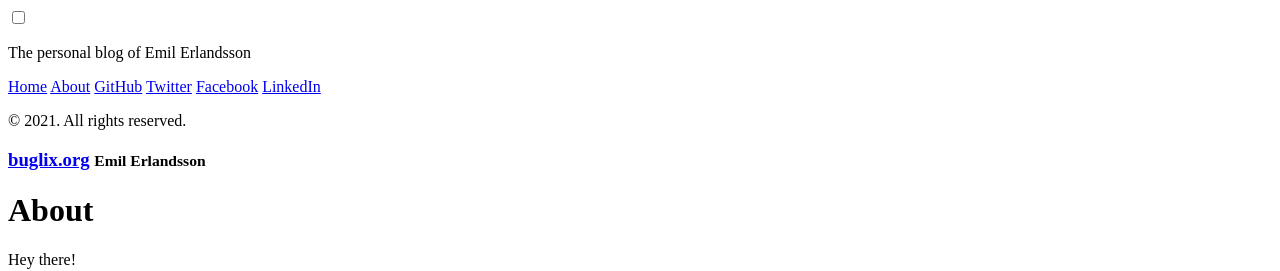
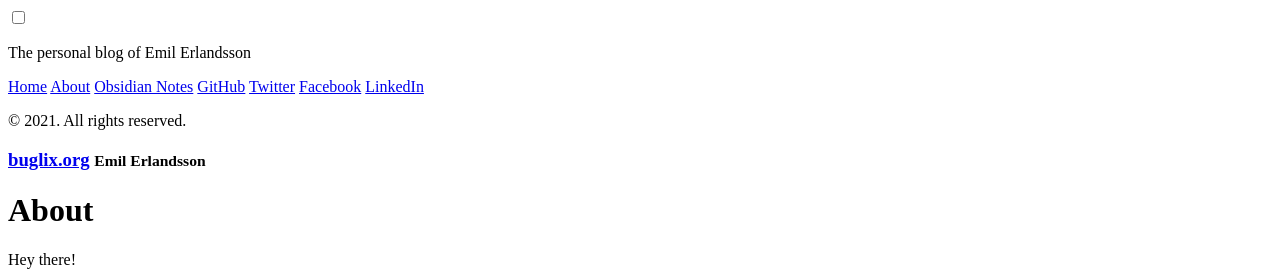
Before and after one commit to emilerl/emilerl.github.io, a Jekyll site: the page built from about.md, in a window 1280 px wide. Shown: the top 271 px of the page. Built offline with Jekyll 4.4.1, drawn with Linux system fonts in a browser that asks for light colours; Markdown is read by kramdown in place of the engine named in the settings.

Commit message:
Added link to Obsidian Notes

```diff
--- a/_includes/sidebar.html
+++ b/_includes/sidebar.html
@@ -25,6 +25,7 @@
       {% endif %}
     {% endfor %}
 
+    <a class="sidebar-nav-item" href="https://notes.buglix.org">Obsidian Notes</a>
     <a class="sidebar-nav-item" href="{{ site.github.repo }}">GitHub</a>
     <a class="sidebar-nav-item" href="http://twitter.com/emilerl">Twitter</a>
     <a class="sidebar-nav-item" href="http://facebook.com/emilerl">Facebook</a>
```
